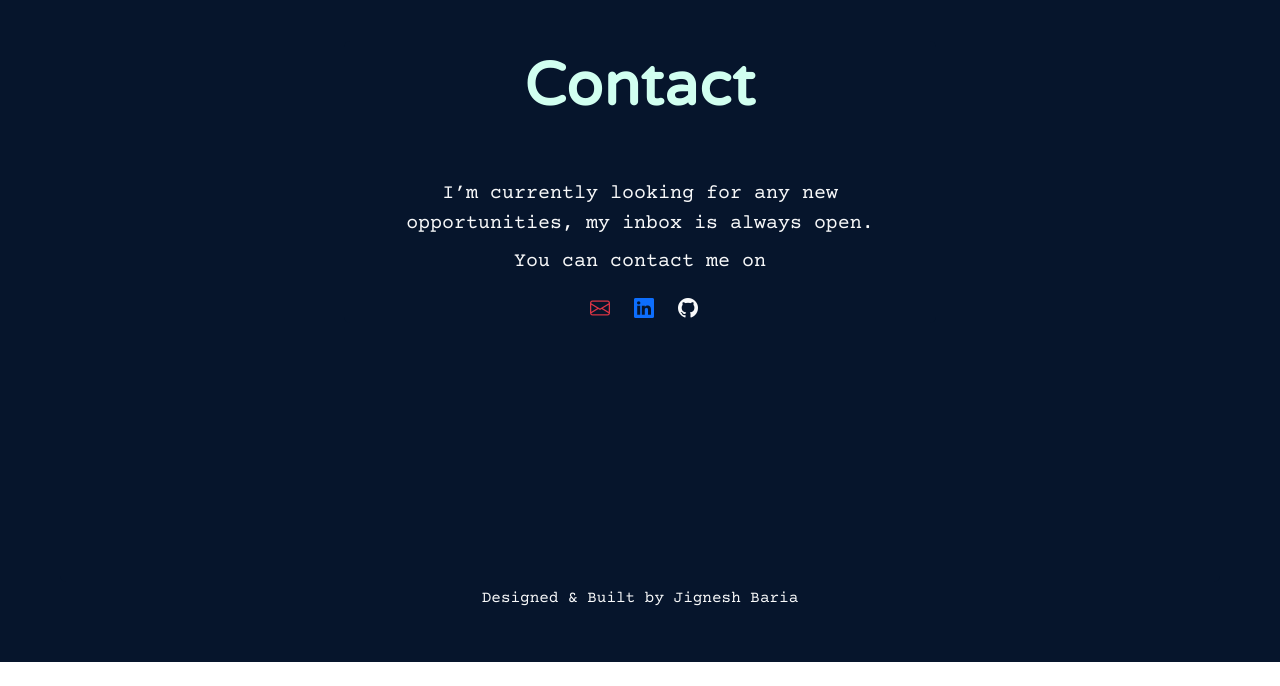
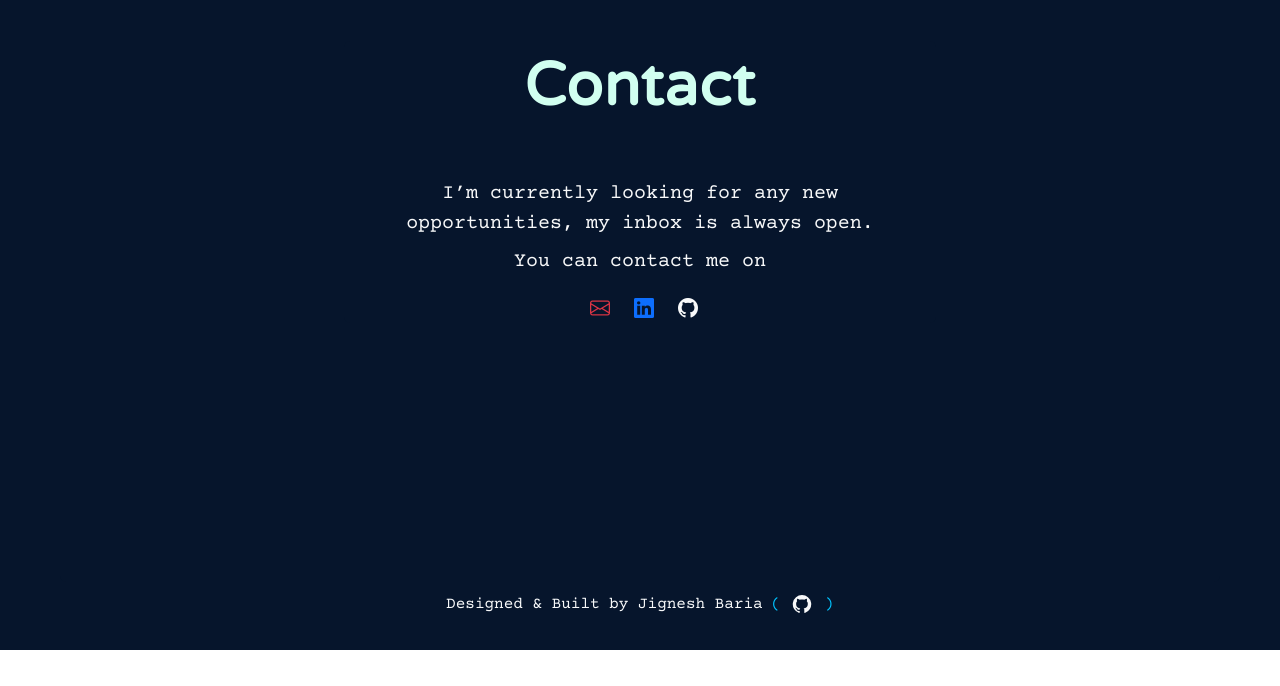
Before and after one commit to Jignesh220/portfolio, a Gatsby site: page / in a window 1280 px wide. Shown: the part 3188-3874 px from the top of the page. Built offline with nearby package versions, Linux system fonts and the light colour scheme; Gatsby itself is replaced by a stand-in of ours.

Commit message:
readme added

```diff
--- a/src/component/resuseable/Mfooter.js
+++ b/src/component/resuseable/Mfooter.js
@@ -1,11 +1,27 @@
 import React from "react";
+import { Link } from "gatsby";
+import GitHubIcon from "@mui/icons-material/GitHub";
+import IconButton from "@mui/material/IconButton";
+import Tooltip from "@mui/material/Tooltip";
 
 export default function Mfooter() {
   return (
     <div id="contact">
       <div class="container-fluid text-center bg-theme mb-4 py-1">
-        <div className="mono-text text-light mb-5">
+        <div className="mono-text text-light mb-4">
           Designed & Built by Jignesh Baria
+          <Link
+            to="https://github.com/Jignesh220/portfolio"
+            className="mono-text mb-5 text-decoration-none"
+          >
+            <span className=" ms-2 me-1">(</span>
+            <Tooltip title="Portfolio website GitHub" placement="top">
+              <IconButton>
+                <GitHubIcon className="text-light t1 fs-5" />
+              </IconButton>
+            </Tooltip>
+            <span className="ms-1">)</span>
+          </Link>
         </div>
       </div>
     </div>
```
Also changed, not shown: README.md.
